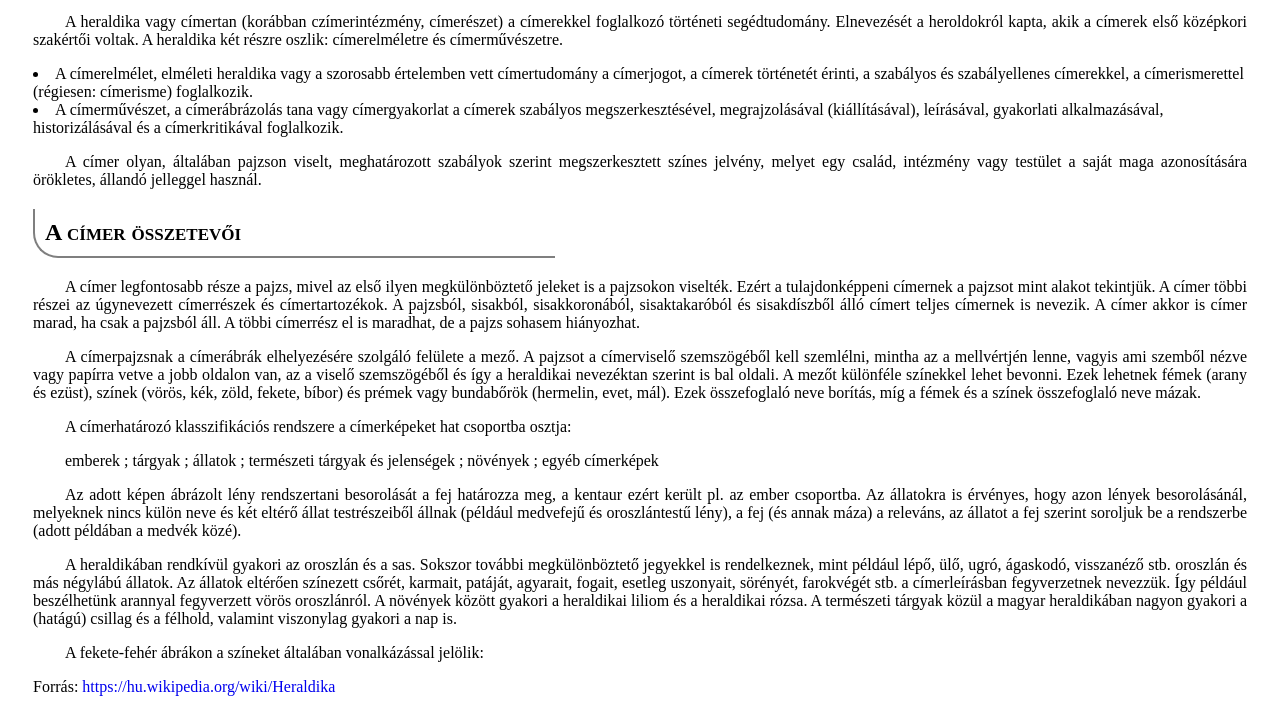
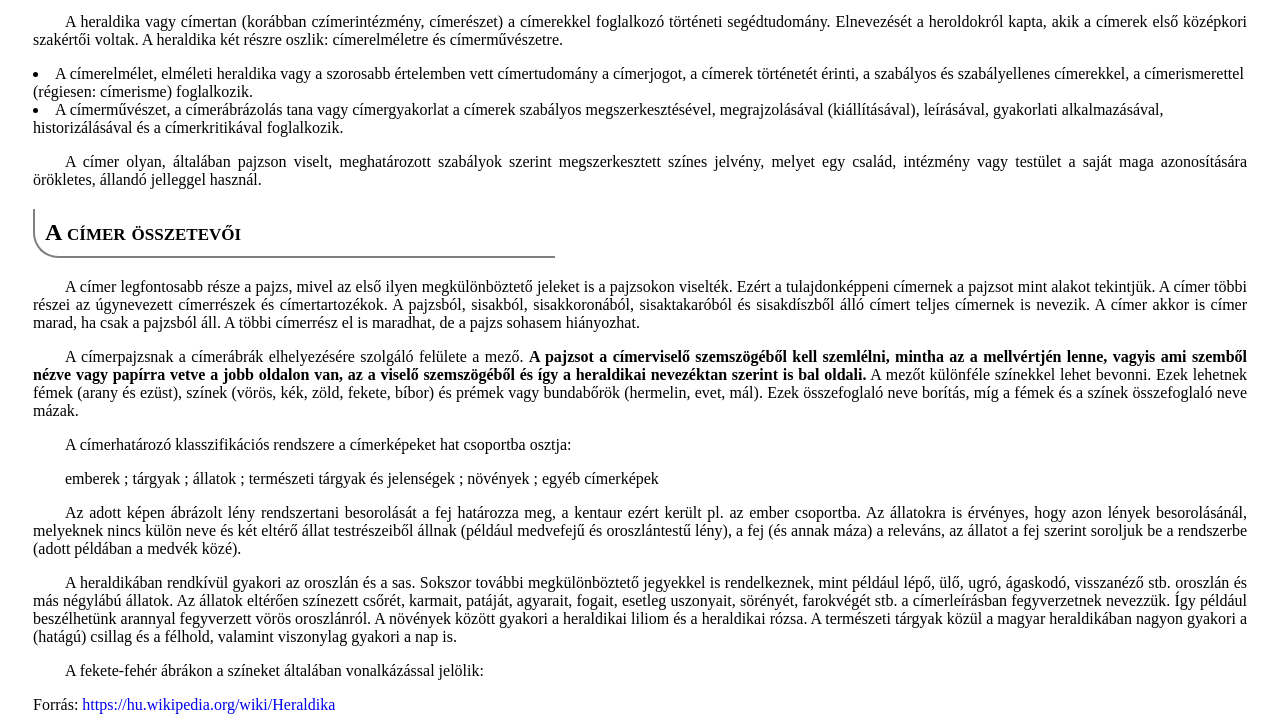
Before and after one commit to varsanydavid20/Heraldika, a plain HTML site: page index.html in a window 1280 px wide. Shown: the part 102-829 px from the top of the page. Drawn offline with Linux system fonts and the light colour scheme.

Commit message:
Félkövér

```diff
--- a/index.html
+++ b/index.html
@@ -17,7 +17,7 @@
 <h2>A címer összetevői</h2>
 
 <p>A címer legfontosabb része a pajzs, mivel az első ilyen megkülönböztető jeleket is a pajzsokon viselték. Ezért a tulajdonképpeni címernek a pajzsot mint alakot tekintjük. A címer többi részei az úgynevezett címerrészek és címertartozékok. A pajzsból, sisakból, sisakkoronából, sisaktakaróból és sisakdíszből álló címert teljes címernek is nevezik. A címer akkor is címer marad, ha csak a pajzsból áll. A többi címerrész el is maradhat, de a pajzs sohasem hiányozhat.</p>
-<p>A címerpajzsnak a címerábrák elhelyezésére szolgáló felülete a mező. A pajzsot a címerviselő szemszögéből kell szemlélni, mintha az a mellvértjén lenne, vagyis ami szemből nézve vagy papírra vetve a jobb oldalon van, az a viselő szemszögéből és így a heraldikai nevezéktan szerint is bal oldali. A mezőt különféle színekkel lehet bevonni. Ezek lehetnek fémek (arany és ezüst), színek (vörös, kék, zöld, fekete, bíbor) és prémek vagy bundabőrök (hermelin, evet, mál). Ezek összefoglaló neve borítás, míg a fémek és a színek összefoglaló neve mázak.</p>
+<p>A címerpajzsnak a címerábrák elhelyezésére szolgáló felülete a mező. <b>A pajzsot a címerviselő szemszögéből kell szemlélni, mintha az a mellvértjén lenne, vagyis ami szemből nézve vagy papírra vetve a jobb oldalon van, az a viselő szemszögéből és így a heraldikai nevezéktan szerint is bal oldali.</b> A mezőt különféle színekkel lehet bevonni. Ezek lehetnek fémek (arany és ezüst), színek (vörös, kék, zöld, fekete, bíbor) és prémek vagy bundabőrök (hermelin, evet, mál). Ezek összefoglaló neve borítás, míg a fémek és a színek összefoglaló neve mázak.</p>
 <p>A címerhatározó klasszifikációs rendszere a címerképeket hat csoportba osztja:</p>
 <p>emberek ; tárgyak ; állatok ; természeti tárgyak és jelenségek ; növények ; egyéb címerképek</p>
 <p>Az adott képen ábrázolt lény rendszertani besorolását a fej határozza meg, a kentaur ezért került pl. az ember csoportba. Az állatokra is érvényes, hogy azon lények besorolásánál, melyeknek nincs külön neve és két eltérő állat testrészeiből állnak (például medvefejű és oroszlántestű lény), a fej (és annak máza) a releváns, az állatot a fej szerint soroljuk be a rendszerbe (adott példában a medvék közé).</p>
```
